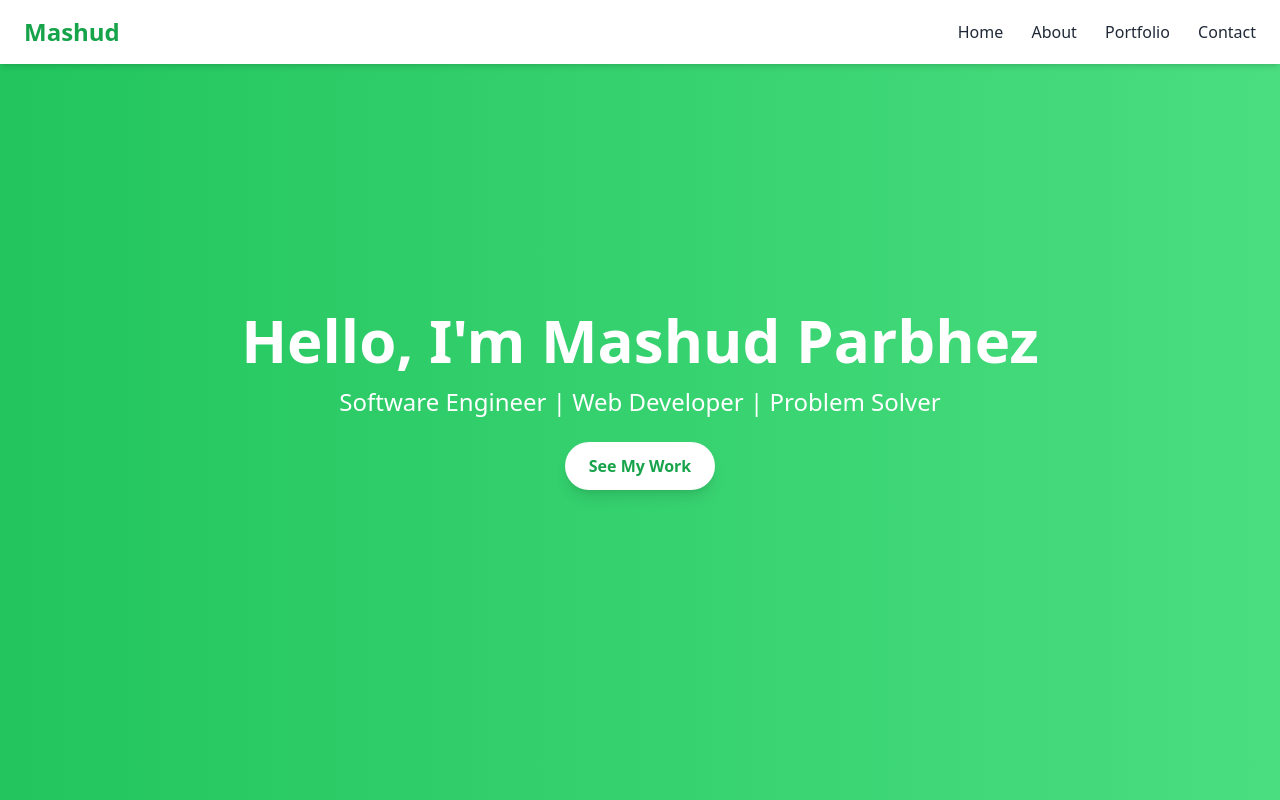
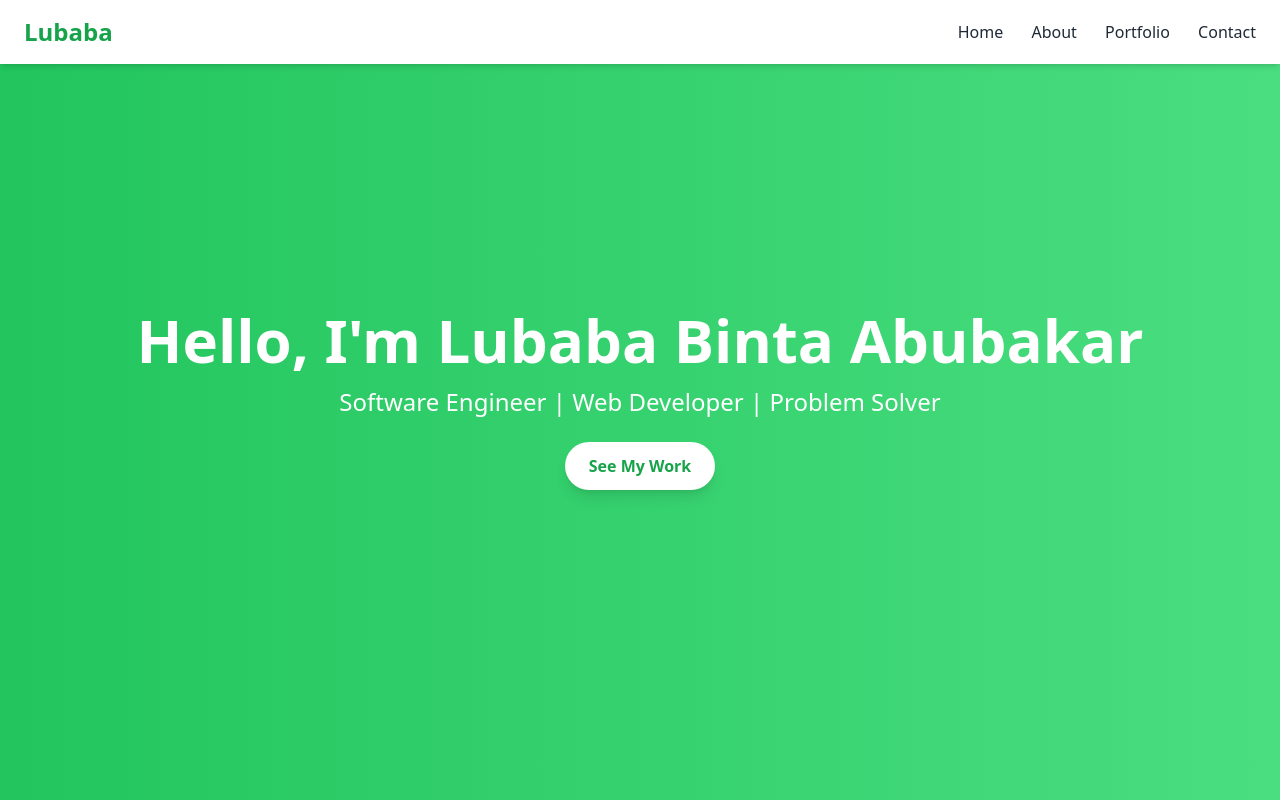
Before and after one commit to Lubaba23/Personal-Portfolio-website, a plain HTML site: page index.html in a window 1280 px wide. Shown: the top 800 px of the page. Drawn offline with nearby package versions, Linux system fonts and the light colour scheme.

Commit message:
Update index.html

```diff
--- a/index.html
+++ b/index.html
@@ -3,7 +3,7 @@
 <head>
   <meta charset="UTF-8">
   <meta name="viewport" content="width=device-width, initial-scale=1.0">
-  <title>Mashud Parbhez - Portfolio</title>
+  <title>Lubaba Binta Abubakar - Portfolio</title>
   <script src="https://cdn.tailwindcss.com"></script>
 </head>
 <body class="font-sans text-gray-800 scroll-smooth">
@@ -11,7 +11,7 @@
   <!-- Header / Navbar -->
   <header class="fixed w-full bg-white shadow-md z-50">
     <nav class="container mx-auto flex justify-between items-center py-4 px-6">
-      <a href="#home" class="text-2xl font-bold text-green-600">Mashud</a>
+      <a href="#home" class="text-2xl font-bold text-green-600">Lubaba</a>
       <div class="space-x-6">
         <a href="#home" class="hover:text-green-600">Home</a>
         <a href="#about" class="hover:text-green-600">About</a>
@@ -23,7 +23,7 @@
 
   <!-- Hero Section -->
   <section id="home" class="h-screen flex flex-col justify-center items-center text-center bg-gradient-to-r from-green-500 to-green-400 text-white px-6">
-    <h1 class="text-5xl md:text-6xl font-bold mb-4">Hello, I'm Mashud Parbhez</h1>
+    <h1 class="text-5xl md:text-6xl font-bold mb-4">Hello, I'm Lubaba Binta Abubakar</h1>
     <p class="text-xl md:text-2xl mb-6">Software Engineer | Web Developer | Problem Solver</p>
     <a href="#portfolio" class="bg-white text-green-600 font-semibold px-6 py-3 rounded-full shadow-lg hover:bg-green-50 transition">See My Work</a>
   </section>
@@ -98,7 +98,7 @@
 
   <!-- Footer -->
   <footer class="bg-white py-6 shadow-inner">
-    <p class="text-center text-gray-500">&copy; 2026 Mashud Parbhez. All rights reserved.</p>
+    <p class="text-center text-gray-500">&copy; 2026 Lubaba Binta Abubakar. All rights reserved.</p>
   </footer>
 
 </body>
```
